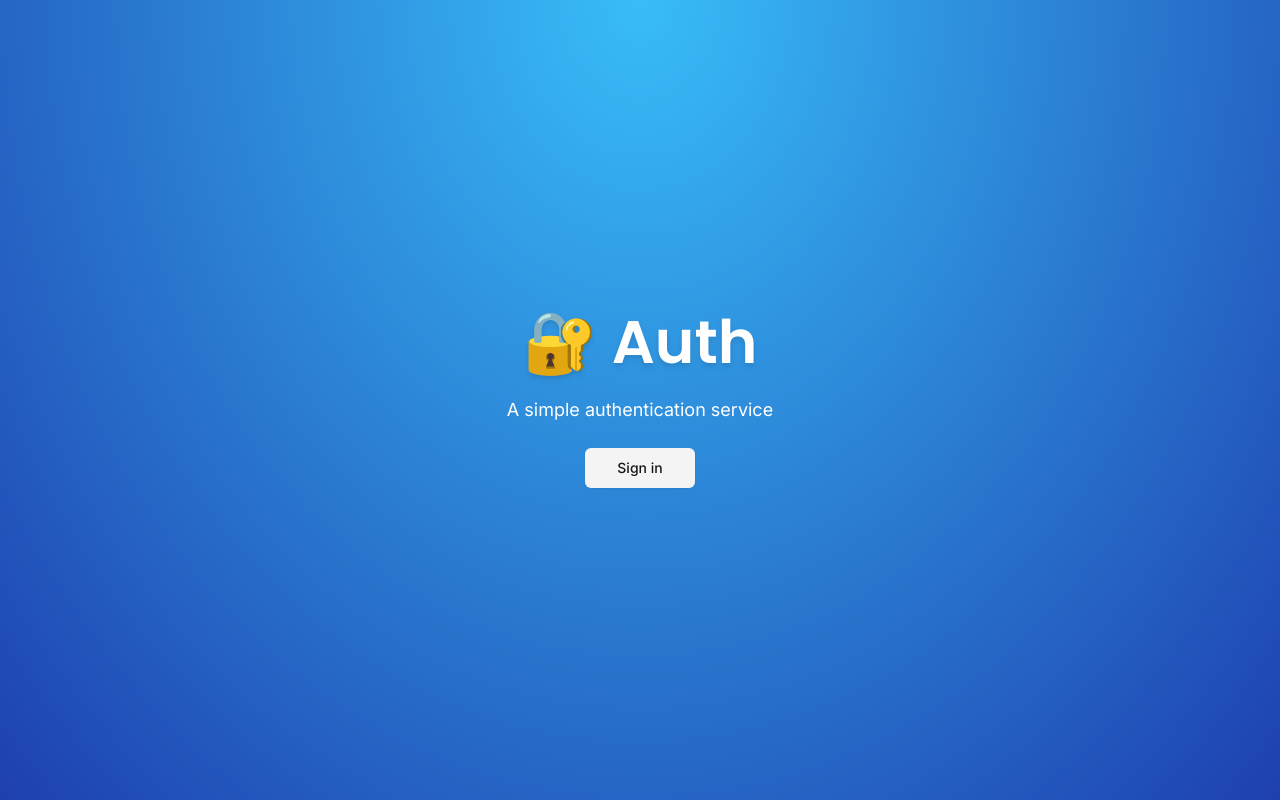
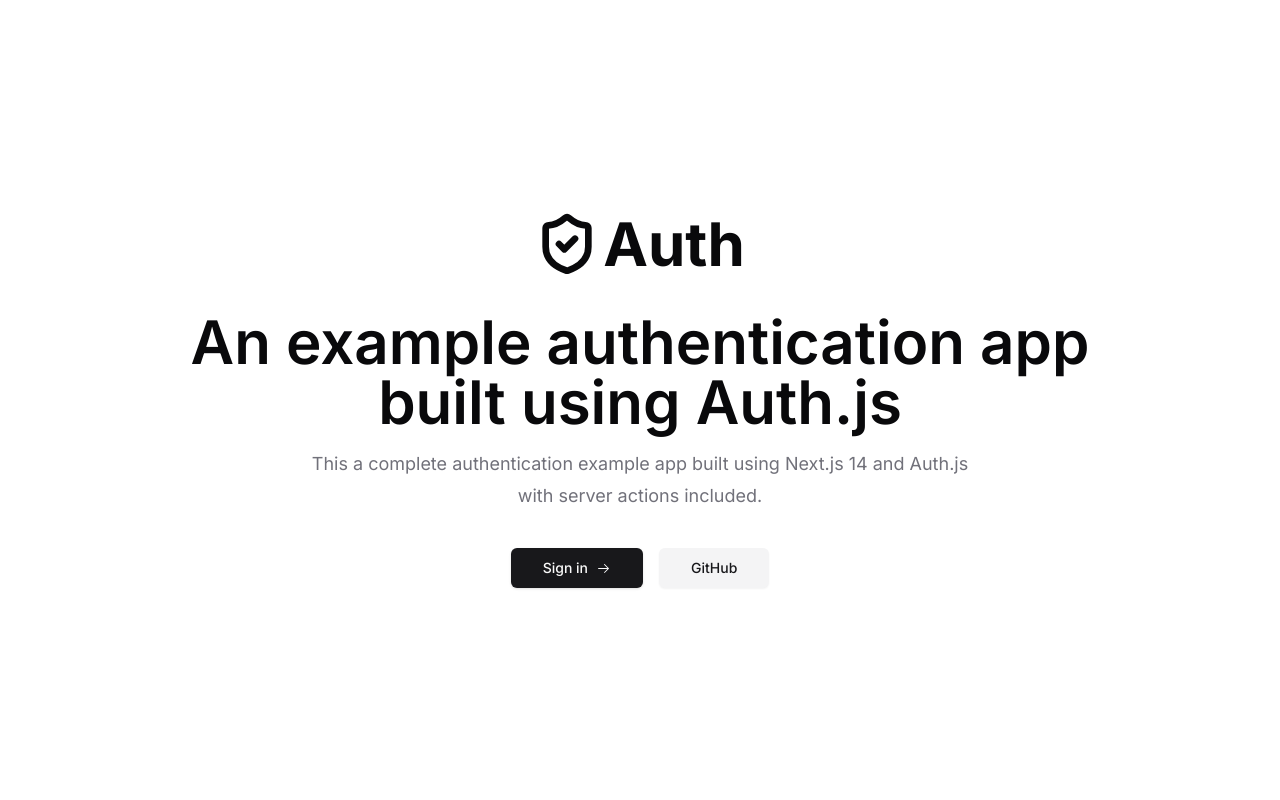
Before and after one commit to salimi-my/next-auth-starter, a Next.js app: page / in a window 1280 px wide. Built offline with nearby package versions, Linux system fonts and the light colour scheme; no server answers.

Commit message:
Update homepage

```diff
--- a/app/page.tsx
+++ b/app/page.tsx
@@ -1,35 +1,47 @@
-import { Poppins } from 'next/font/google';
+import Link from 'next/link';
+import { ShieldCheck } from 'lucide-react';
+import { ArrowRightIcon } from '@radix-ui/react-icons';
 
-import { cn } from '@/lib/utils';
 import { Button } from '@/components/ui/button';
 import { SignInButton } from '@/components/auth/sign-in-button';
 
-const font = Poppins({
-  subsets: ['latin'],
-  weight: ['600']
-});
-
 export default function HomePage() {
   return (
-    <main className='flex h-full min-h-screen flex-col items-center justify-center bg-[radial-gradient(ellipse_at_top,_var(--tw-gradient-stops))] from-sky-400 to-blue-800'>
-      <div className='space-y-6 text-center'>
-        <h1
-          className={cn(
-            'text-6xl font-semibold text-white drop-shadow-md',
-            font.className
-          )}
-        >
-          🔐 Auth
-        </h1>
-        <p className='text-white text-lg'>A simple authentication service</p>
-        <div>
-          <SignInButton mode='redirect' asChild>
-            <Button variant='secondary' size='lg'>
-              Sign in
+    <main className='flex h-full min-h-screen flex-col items-center justify-center'>
+      <section className='space-y-6 pb-8 pt-6 md:pb-12 md:pt-10 lg:py-32'>
+        <div className='container flex max-w-[64rem] flex-col items-center gap-4 text-center'>
+          <Link href='/' className='flex items-center mb-5'>
+            <ShieldCheck
+              strokeWidth={2.5}
+              className='mr-1 w-10 md:w-14 lg:w-16 h-auto'
+            />
+            <h1 className='text-4xl md:text-5xl lg:text-6xl font-bold'>Auth</h1>
+          </Link>
+          <h1 className='font-semibold text-3xl sm:text-4xl md:text-5xl lg:text-6xl'>
+            An example authentication app built using Auth.js
+          </h1>
+          <p className='max-w-[42rem] leading-normal text-muted-foreground sm:text-lg sm:leading-8'>
+            This a complete authentication example app built using Next.js 14
+            and Auth.js with server actions included.
+          </p>
+          <div className='space-x-4 mt-5'>
+            <SignInButton mode='redirect' asChild>
+              <Button variant='default' size='lg'>
+                Sign in <ArrowRightIcon className='ml-2' />
+              </Button>
+            </SignInButton>
+            <Button variant='secondary' size='lg' asChild>
+              <Link
+                href='https://github.com/salimi-my/next-auth-starter'
+                target='_blank'
+                rel='noreferrer'
+              >
+                GitHub
+              </Link>
             </Button>
-          </SignInButton>
+          </div>
         </div>
-      </div>
+      </section>
     </main>
   );
 }
```
